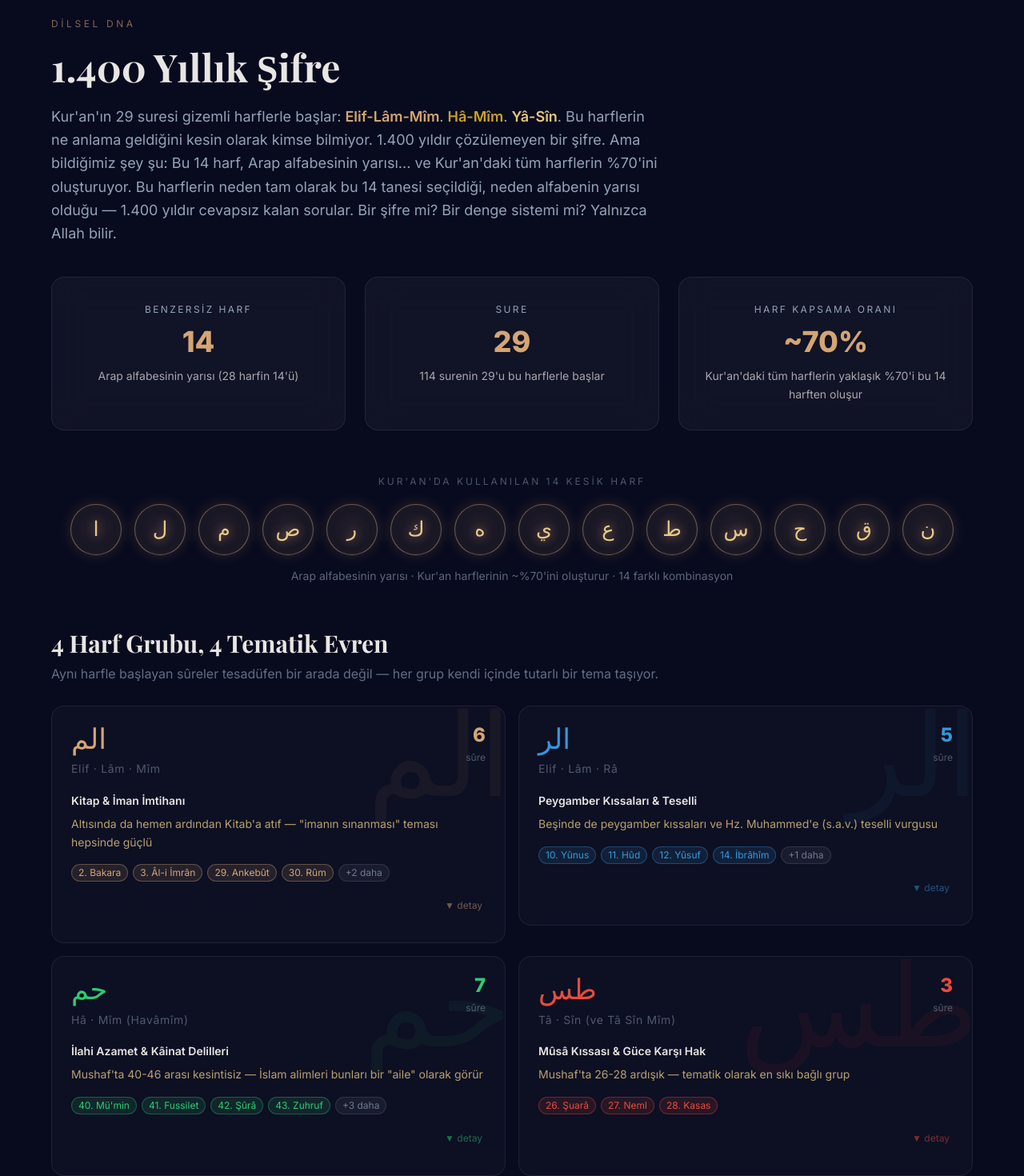
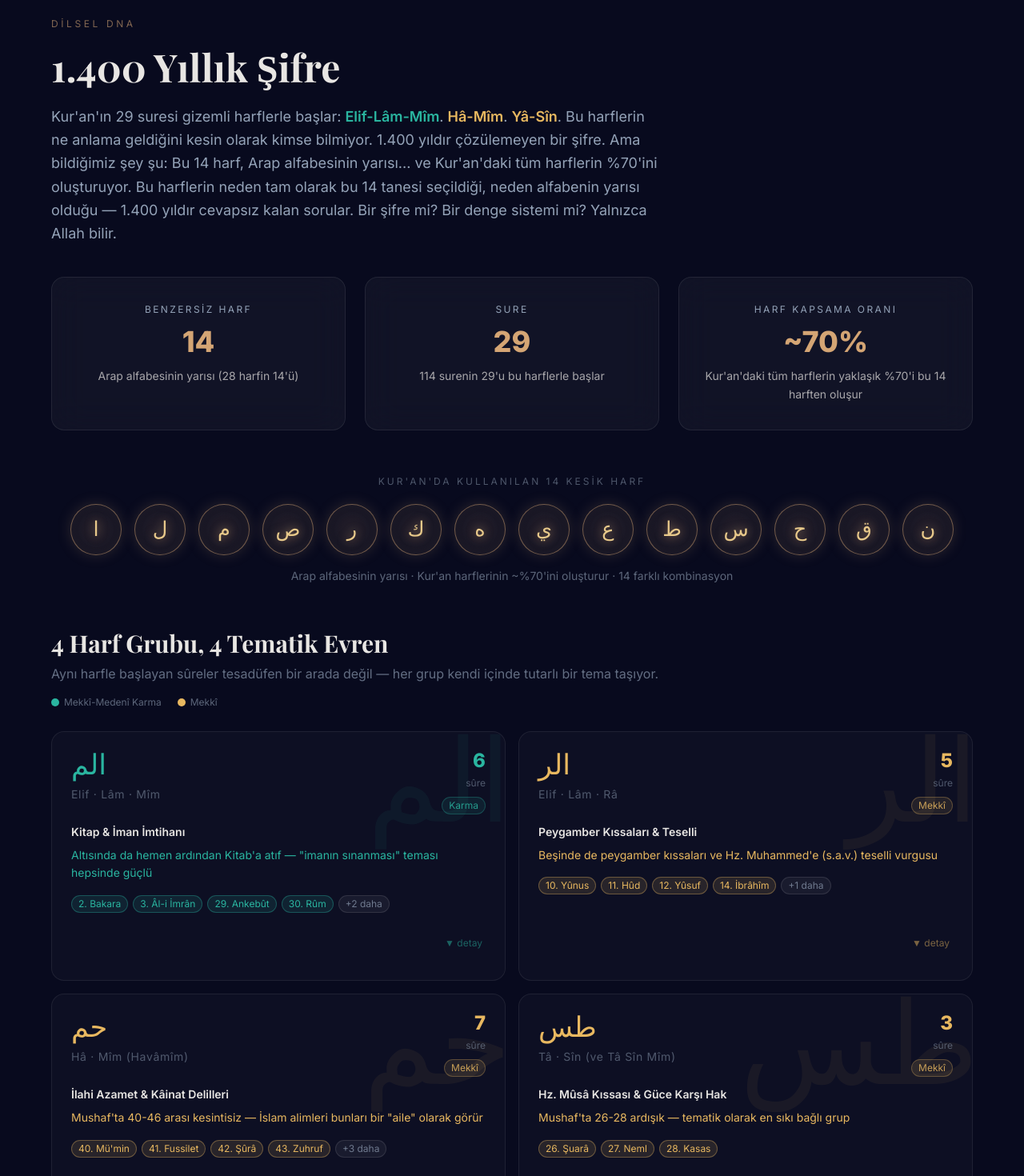
Before and after one commit to serdarbozoglan/qurancodex, a React (Vite) app: page / in a window 1280 px wide. Shown: the part 1000-2470 px from the top of the page at 80% size. Built offline with nearby package versions, Linux system fonts and the light colour scheme; a web font is replaced by a local one.

Commit message:
content: add Hz. prefix to Musa and Suleyman references

```diff
--- a/src/sections/LinguisticDNA.jsx
+++ b/src/sections/LinguisticDNA.jsx
@@ -5,12 +5,12 @@ import SectionWrapper, { fadeUpItem } from '../components/SectionWrapper';
 import StatCard from '../components/StatCard';
 
 const GROUP_HIGHLIGHTS = [
-  { term: 'Elif-Lâm-Mîm', color: '#d4a574' },
-  { term: 'Hâ-Mîm',       color: '#c9a227' },
-  { term: 'Yâ-Sîn',       color: '#e8c87a' },
-  { term: 'Alif-Lam-Mim', color: '#d4a574' },
-  { term: 'Ha-Mim',       color: '#c9a227' },
-  { term: 'Ya-Sin',       color: '#e8c87a' },
+  { term: 'Elif-Lâm-Mîm', color: '#2ab5a0' },
+  { term: 'Hâ-Mîm',       color: '#e8b860' },
+  { term: 'Yâ-Sîn',       color: '#e8b860' },
+  { term: 'Alif-Lam-Mim', color: '#2ab5a0' },
+  { term: 'Ha-Mim',       color: '#e8b860' },
+  { term: 'Ya-Sin',       color: '#e8b860' },
 ];
 
 function highlightGroups(text) {
@@ -35,11 +35,13 @@ const GROUPS = [
     arabic: 'الم',
     latin: 'Elif · Lâm · Mîm',
     count: 6,
+    period: 'Karma',
+    periodEn: 'Mixed',
     theme: 'Kitap & İman İmtihanı',
     themeEn: 'Scripture & Trial of Faith',
-    color: '#d4a574',
-    glowColor: 'rgba(212,165,116,0.12)',
-    borderColor: 'rgba(212,165,116,0.35)',
+    color: '#2ab5a0',
+    glowColor: 'rgba(42,181,160,0.12)',
+    borderColor: 'rgba(42,181,160,0.35)',
     suras: [
       { num: 2, name: 'Bakara' },
       { num: 3, name: 'Âl-i İmrân' },
@@ -69,11 +71,13 @@ const GROUPS = [
     arabic: 'الر',
     latin: 'Elif · Lâm · Râ',
     count: 5,
+    period: 'Mekkî',
+    periodEn: 'Meccan',
     theme: 'Peygamber Kıssaları & Teselli',
     themeEn: 'Prophetic Narratives & Consolation',
-    color: '#3498db',
-    glowColor: 'rgba(52,152,219,0.12)',
-    borderColor: 'rgba(52,152,219,0.35)',
+    color: '#e8b860',
+    glowColor: 'rgba(232,184,96,0.12)',
+    borderColor: 'rgba(232,184,96,0.35)',
     suras: [
       { num: 10, name: 'Yûnus' },
       { num: 11, name: 'Hûd' },
@@ -102,11 +106,13 @@ const GROUPS = [
     arabic: 'حم',
     latin: 'Hâ · Mîm (Havâmîm)',
     count: 7,
+    period: 'Mekkî',
+    periodEn: 'Meccan',
     theme: 'İlahi Azamet & Kâinat Delilleri',
     themeEn: 'Divine Majesty & Signs in Creation',
-    color: '#2ecc71',
-    glowColor: 'rgba(46,204,113,0.12)',
-    borderColor: 'rgba(46,204,113,0.35)',
+    color: '#e8b860',
+    glowColor: 'rgba(232,184,96,0.12)',
+    borderColor: 'rgba(232,184,96,0.35)',
     suras: [
       { num: 40, name: 'Mü\'min' },
       { num: 41, name: 'Fussilet' },
@@ -135,11 +141,13 @@ const GROUPS = [
     arabic: 'طس',
     latin: 'Tâ · Sîn (ve Tâ Sîn Mîm)',
     count: 3,
-    theme: 'Mûsâ Kıssası & Güce Karşı Hak',
+    period: 'Mekkî',
+    periodEn: 'Meccan',
+    theme: 'Hz. Mûsâ Kıssası & Güce Karşı Hak',
     themeEn: 'Story of Moses & Truth vs. Power',
-    color: '#e74c3c',
-    glowColor: 'rgba(231,76,60,0.12)',
-    borderColor: 'rgba(231,76,60,0.35)',
+    color: '#e8b860',
+    glowColor: 'rgba(232,184,96,0.12)',
+    borderColor: 'rgba(232,184,96,0.35)',
     suras: [
       { num: 26, name: 'Şuarâ' },
       { num: 27, name: 'Neml' },
@@ -150,8 +158,8 @@ const GROUPS = [
     bullets: [
       'Üçünde de Hz. Mûsâ ve Firavun kıssası merkez — her biri farklı bir boyutu işler',
       'Şuarâ (26): ilk karşılaşma ve mucizelerin sergilenmesi',
-      'Neml (27): hikmet, güç ve Süleyman kıssasıyla tematik genişleme',
-      'Kasas (28): Mûsâ\'nın doğumundan çıkışına tam biyografi',
+      'Neml (27): hikmet, güç ve Hz. Süleyman kıssasıyla tematik genişleme',
+      'Kasas (28): Hz. Mûsâ\'nın doğumundan çıkışına tam biyografi',
       'Mushaf\'ın en sıkı tematik üçlüsü: iktidara karşı hakkın mücadelesi',
     ],
     bulletsEn: [
@@ -284,15 +292,26 @@ export default function LinguisticDNA() {
         <h3 className="font-display text-2xl md:text-3xl font-bold text-off-white mb-2">
           {language === 'tr' ? '4 Harf Grubu, 4 Tematik Evren' : '4 Letter Groups, 4 Thematic Universes'}
         </h3>
-        <p className="text-silver/65 text-base font-body">
+        <p className="text-silver/65 text-base font-body mb-4">
           {language === 'tr'
             ? 'Aynı harfle başlayan sûreler tesadüfen bir arada değil — her grup kendi içinde tutarlı bir tema taşıyor.'
             : 'Suras sharing the same opening letters are not grouped by coincidence — each carries its own consistent theme.'}
         </p>
+        {/* Color legend */}
+        <div className="flex flex-wrap gap-5 text-xs font-body">
+          <span className="flex items-center gap-1.5">
+            <span className="w-2.5 h-2.5 rounded-full inline-block" style={{ background: '#2ab5a0' }} />
+            <span className="text-silver/60">{language === 'tr' ? 'Mekkî-Medenî Karma' : 'Meccan-Medinan Mixed'}</span>
+          </span>
+          <span className="flex items-center gap-1.5">
+            <span className="w-2.5 h-2.5 rounded-full inline-block" style={{ background: '#e8b860' }} />
+            <span className="text-silver/60">{language === 'tr' ? 'Mekkî' : 'Meccan'}</span>
+          </span>
+        </div>
       </motion.div>
 
       {/* ── Group Cards ── */}
-      <div className="grid grid-cols-1 md:grid-cols-2 gap-4 mb-6 items-start">
+      <div className="grid grid-cols-1 md:grid-cols-2 gap-4 mb-6">
         {GROUPS.map((group, i) => {
           const isOpen = openGroup === i;
           return (
@@ -330,9 +349,9 @@ export default function LinguisticDNA() {
                 {group.arabic}
               </div>
 
-              <div className="relative z-10 p-5 md:p-6">
+              <div className="relative z-10 p-5 md:p-6 flex flex-col h-full" style={{ minHeight: '220px' }}>
                 {/* Header row */}
-                <div className="flex items-start justify-between mb-4">
+                <div className="flex items-start justify-between mb-3">
                   <div>
                     <span
                       style={{
@@ -348,7 +367,8 @@ export default function LinguisticDNA() {
                     </span>
                     <span className="text-silver/50 text-sm font-body tracking-wider">{group.latin}</span>
                   </div>
-                  <div className="text-right">
+                  <div className="text-right flex flex-col items-end gap-1">
+                    <div>
                       <span
                         className="font-body font-extrabold text-2xl leading-none block"
                         style={{ color: group.color }}
@@ -359,13 +379,26 @@ export default function LinguisticDNA() {
                         {language === 'tr' ? 'sûre' : 'suras'}
                       </span>
                     </div>
+                    {/* Period badge */}
+                    <span
+                      className="text-xs font-body px-2 py-0.5 rounded-full"
+                      style={{
+                        background: `${group.glowColor}`,
+                        color: group.color,
+                        border: `1px solid ${group.borderColor}`,
+                        opacity: 0.85,
+                      }}
+                    >
+                      {language === 'tr' ? group.period : group.periodEn}
+                    </span>
+                  </div>
                 </div>
 
                 {/* Theme */}
                 <p className="text-off-white font-body font-semibold text-sm mb-2">
                   {language === 'tr' ? group.theme : group.themeEn}
                 </p>
-                <p className="text-sm font-body leading-relaxed mb-4" style={{ color: '#b8a06e' }}>
+                <p className="text-sm font-body leading-relaxed mb-4" style={{ color: group.color }}>
                   {language === 'tr' ? group.pattern : group.patternEn}
                 </p>
 
@@ -445,7 +478,7 @@ export default function LinguisticDNA() {
                 )}
 
                 {/* Expand hint — proper touch target */}
-                <div className="flex justify-end mt-2">
+                <div className="flex justify-end mt-auto pt-2">
                   <button
                     className="font-body text-xs min-h-[44px] min-w-[44px] flex items-center justify-end px-1"
                     style={{ color: `${group.color}80`, background: 'transparent', border: 'none', cursor: 'pointer' }}
```
Lines whose indentation alone changed are shown as unchanged.
